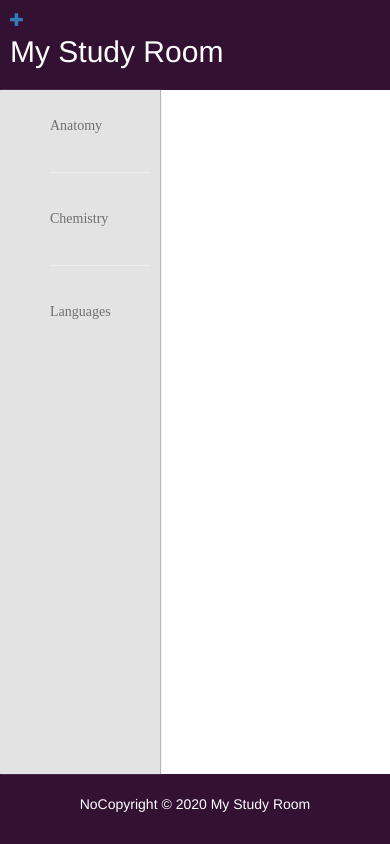
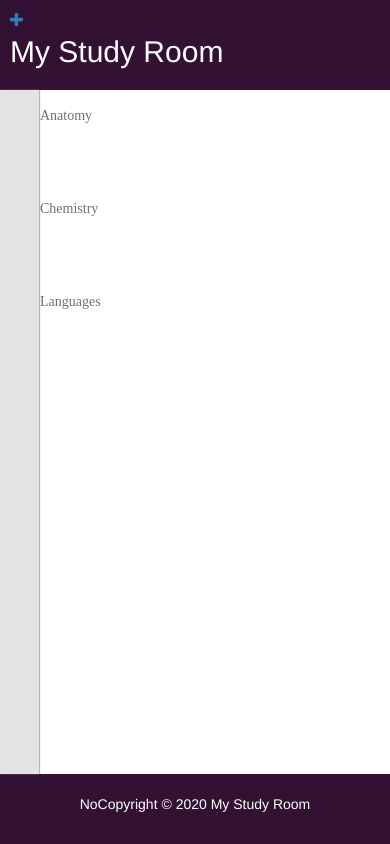
Before and after one commit to masodik/my-first-blog, a Django app: template blog/templates/blog/anatomy.html in a window 390 px wide. Run offline with Django 3.2, Linux system fonts and the light colour scheme; the template is opened without the code that fills it, so the values that code supplies are empty; some libraries are stand-ins or nearby versions.

Commit message:
making mobile friendly

```diff
--- a/blog/static/css/blog.css
+++ b/blog/static/css/blog.css
@@ -23,9 +23,9 @@ header h1 a {
 }
 
 .sidebar {
-	width: 160px;
+	width: 10vw;
 	float: left;
-	padding: 10px;
+	padding-right: 2vw;
 	background-color: #e3e3e3;
 	box-shadow: #b9b5b5 1px 0 1px 0;
   position: fixed;
@@ -42,7 +42,7 @@ header h1 a {
 
 .valami{
 	margin: 0;
-	padding: 10;
+  padding: 10;
 	list-style: none;
 }
 
```
